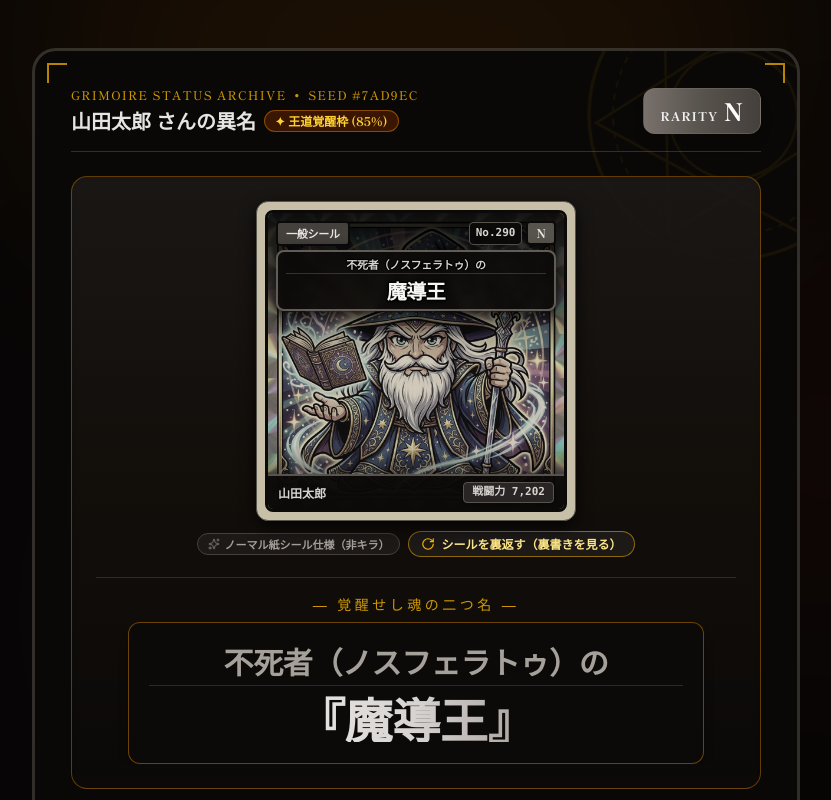
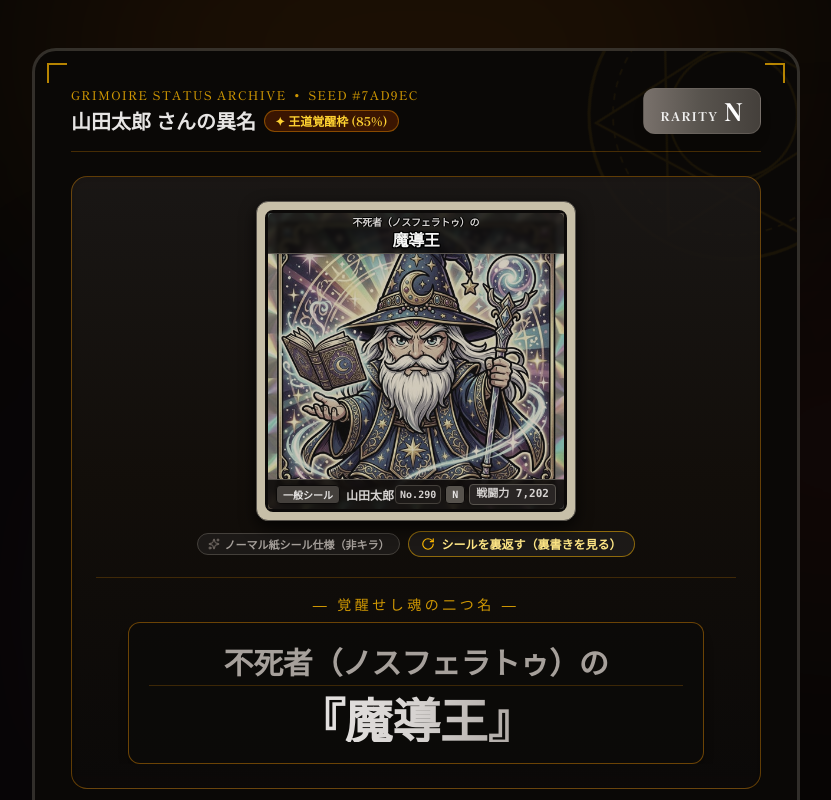
Before and after one commit to tom8ten/futatsuna-maker, a Next.js app: page / in a window 1280 px wide. Both pictures are taken after a click on the button "異名を覚醒させる". Shown: the top 800 px of the page, without its empty margins (224-1055 px from the left). Built offline with nearby package versions, Linux system fonts and the light colour scheme.

Commit message:
feat: streamline sticker header and footer to maximize illustration visibility

```diff
--- a/src/components/BikkurimanSticker.tsx
+++ b/src/components/BikkurimanSticker.tsx
@@ -25,7 +25,7 @@ function renderStickerTitle(
   // 括弧付きの二つ名（例: 聖騎士（パラディン）、死神（リーパー）、次元旅人（ディメンションウォーカー））
   const parenMatch = suffix.match(/^(.*?)[（(](.*?)[）)]$/);
 
-  // 漢字の潰れを防ぐ8方向の外周シャドウアウトライン（-webkit-text-strokeの代替）
+  // 漢字の潰れを防ぐ8方向の外周シャドウアウトライン
   const shadowOutline = isNormal
     ? "0 1px 0 #000, 1px 0 0 #000, -1px 0 0 #000, 0 -1px 0 #000, 1px 1px 0 #000, -1px -1px 0 #000, 1px -1px 0 #000, -1px 1px 0 #000, 0 2px 4px rgba(0,0,0,0.95)"
     : "0 1px 0 #000, 1px 0 0 #000, -1px 0 0 #000, 0 -1px 0 #000, 1px 1px 0 #000, -1px -1px 0 #000, 1px -1px 0 #000, -1px 1px 0 #000, 0 0 6px rgba(251,191,36,0.65), 0 2px 4px rgba(0,0,0,0.95)";
@@ -34,16 +34,16 @@ function renderStickerTitle(
 
   return (
     <div
-      className={`relative mt-1 px-2 py-1 sm:py-1.5 rounded-lg border-2 text-center shadow-[0_4px_16px_rgba(0,0,0,0.9)] backdrop-blur-[3px] transition-all ${
+      className={`relative z-20 px-2 py-1 text-center border-b shadow-md backdrop-blur-[2px] transition-all ${
         isNormal
-          ? "bg-stone-950/92 border-stone-500/80"
-          : "bg-gradient-to-b from-stone-950/95 via-[#18130d]/95 to-stone-950/95 border-amber-400/90 shadow-[0_0_14px_rgba(245,158,11,0.38)]"
+          ? "bg-stone-950/82 border-stone-600"
+          : "bg-gradient-to-b from-[#18130d]/88 via-[#120e0a]/85 to-[#18130d]/88 border-amber-400/80 shadow-[0_2px_10px_rgba(0,0,0,0.6)]"
       }`}
     >
-      {/* 1段目：冠修飾語 */}
-      <div className="flex items-center justify-center pb-0.5 border-b border-amber-500/25">
+      {/* 1段目：冠修飾語（コンパクトに配置しイラストの視界を確保） */}
+      <div className="flex items-center justify-center">
         <span
-          className={`text-[9px] sm:text-[11px] font-black tracking-tight leading-tight line-clamp-1 ${
+          className={`text-[9px] sm:text-[10px] font-black tracking-tight leading-none line-clamp-1 ${
             isNormal ? "text-stone-300" : "text-amber-300"
           }`}
           style={{
@@ -54,12 +54,12 @@ function renderStickerTitle(
         </span>
       </div>
 
-      {/* 2段目：メイン二つ名（同じ枠の2段目として一体配置） */}
-      <div className="pt-1 flex flex-col items-center justify-center">
+      {/* 2段目：メイン二つ名（同じ枠の2段目としてスマートに配置） */}
+      <div className="mt-0.5 flex flex-col items-center justify-center">
         {parenMatch ? (
-          <div className="flex flex-col items-center justify-center leading-tight">
+          <div className="flex items-center justify-center gap-1 leading-tight flex-wrap">
             <span
-              className="font-black text-sm sm:text-base md:text-lg tracking-tight"
+              className="font-black text-xs sm:text-sm tracking-tight"
               style={{
                 color: titleColor,
                 textShadow: shadowOutline,
@@ -68,7 +68,7 @@ function renderStickerTitle(
               {parenMatch[1]}
             </span>
             <span
-              className={`font-black text-[10px] sm:text-[11px] tracking-tight leading-none mt-0.5 ${
+              className={`font-black text-[9px] sm:text-[10px] tracking-tight leading-none ${
                 isNormal ? "text-stone-300" : "text-amber-200"
               }`}
               style={{
@@ -81,13 +81,13 @@ function renderStickerTitle(
         ) : (
           <span
             className={`font-black leading-tight tracking-tight break-words max-w-full ${
-              suffix.length <= 4
-                ? "text-base sm:text-xl"
-                : suffix.length <= 7
-                ? "text-sm sm:text-lg"
-                : suffix.length <= 11
-                ? "text-xs sm:text-base"
-                : "text-[11px] sm:text-sm"
+              suffix.length <= 5
+                ? "text-sm sm:text-base"
+                : suffix.length <= 8
+                ? "text-xs sm:text-sm"
+                : suffix.length <= 12
+                ? "text-[11px] sm:text-xs"
+                : "text-[10px] sm:text-[11px]"
             }`}
             style={{
               color: titleColor,
@@ -191,15 +191,19 @@ export default function BikkurimanSticker({ result }: BikkurimanStickerProps) {
               <div className="pointer-events-none absolute inset-0 shimmer-effect opacity-95" />
             )}
 
-            {/* 上下文字の視認性を高めるグラデーションシェード */}
-            <div className="pointer-events-none absolute inset-x-0 top-0 h-36 bg-gradient-to-b from-black/90 via-black/55 to-transparent" />
-            <div className="pointer-events-none absolute inset-x-0 bottom-0 h-16 bg-gradient-to-t from-black/85 via-black/40 to-transparent" />
+            {/* 上部：高コントラスト二つ名ネームプレート（コンパクト化してイラスト全景を魅せる） */}
+            {renderStickerTitle(result.prefix, result.suffix, isNormal)}
 
-            {/* 上部：種族バッジ・シールNo・二つ名ネームプレート */}
-            <div className="relative z-20 px-2 pt-2">
-              <div className="flex items-center justify-between gap-1 mb-1">
+            {/* 下部：種族バッジ＋No＋対象者ネーム＋戦闘力（1行に集約しイラストの可視面積を最大化） */}
+            <div
+              className={`relative z-20 bg-stone-950/88 backdrop-blur-[2px] border-t px-2 py-1 flex items-center justify-between text-xs ${
+                isNormal ? "border-stone-600" : "border-amber-400/80"
+              }`}
+              style={{ boxShadow: isNormal ? undefined : `0 -2px 10px ${palette.glow}` }}
+            >
+              <div className="flex items-center gap-1.5 min-w-0">
                 <span
-                  className="text-[10px] sm:text-[11px] font-black px-2 py-0.5 rounded border-2 border-stone-950 shadow-md tracking-tight"
+                  className="text-[9px] sm:text-[10px] font-black px-1.5 py-0.5 rounded border border-stone-950 shadow-sm shrink-0"
                   style={{
                     backgroundColor: isNormal ? "#44403c" : meta.sealBadgeBg,
                     color: isNormal ? "#e7e5e4" : meta.sealBadgeText,
@@ -207,13 +211,21 @@ export default function BikkurimanSticker({ result }: BikkurimanStickerProps) {
                 >
                   {isNormal ? "一般シール" : meta.categoryLabel}
                 </span>
+                <span
+                  className={`font-black truncate text-[11px] sm:text-xs ${
+                    isNormal ? "text-stone-300" : "text-amber-300"
+                  }`}
+                >
+                  {result.name}
+                </span>
+              </div>
 
-                <div className="flex items-center gap-1">
-                  <span className="text-[10px] sm:text-[11px] font-black px-1.5 py-0.5 rounded bg-stone-950/95 text-stone-300 border border-stone-600 font-mono shadow">
+              <div className="flex items-center gap-1 font-mono shrink-0">
+                <span className="text-[9px] sm:text-[10px] font-black px-1 py-0.5 rounded bg-stone-900 text-stone-300 border border-stone-700">
                   No.{stickerNo}
                 </span>
                 <span
-                    className={`text-[11px] sm:text-xs font-black px-2 py-0.5 rounded border-2 border-stone-950 shadow-md ${
+                  className={`text-[9px] sm:text-[10px] font-black px-1.5 py-0.5 rounded border border-stone-950 ${
                     isNormal
                       ? "bg-stone-600 text-stone-200"
                       : result.rarity === "R"
@@ -223,29 +235,8 @@ export default function BikkurimanSticker({ result }: BikkurimanStickerProps) {
                 >
                   {result.rarity}
                 </span>
-                </div>
-              </div>
-
-              {/* 二つ名ネームプレート（高コントラスト＆ビックリマン風デザイン） */}
-              {renderStickerTitle(result.prefix, result.suffix, isNormal)}
-            </div>
-
-            {/* 下部：対象者ネームプレート＆戦闘力フッター */}
-            <div
-              className={`relative z-20 bg-stone-950/95 border-t-2 px-2.5 py-1.5 flex items-center justify-between text-xs ${
-                isNormal ? "border-stone-600" : "border-amber-400/80"
-              }`}
-              style={{ boxShadow: isNormal ? undefined : `0 -4px 16px ${palette.glow}` }}
-            >
                 <span
-                className={`font-black truncate max-w-[50%] ${
-                  isNormal ? "text-stone-300" : "text-amber-300"
-                }`}
-              >
-                {result.name}
-              </span>
-              <span
-                className={`font-mono font-black px-2 py-0.5 rounded text-[11px] shadow ${
+                  className={`font-mono font-black px-1.5 py-0.5 rounded text-[10px] sm:text-[11px] shadow ${
                     isNormal
                       ? "bg-stone-800 text-stone-300 border border-stone-600"
                       : "text-yellow-100 bg-gradient-to-r from-red-700 to-amber-700 border border-amber-300"
@@ -253,6 +244,7 @@ export default function BikkurimanSticker({ result }: BikkurimanStickerProps) {
                 >
                   戦闘力 {result.combatPowerFormatted}
                 </span>
+              </div>
             </div>
           </div>
         ) : (
```
Lines whose indentation alone changed are shown as unchanged.
